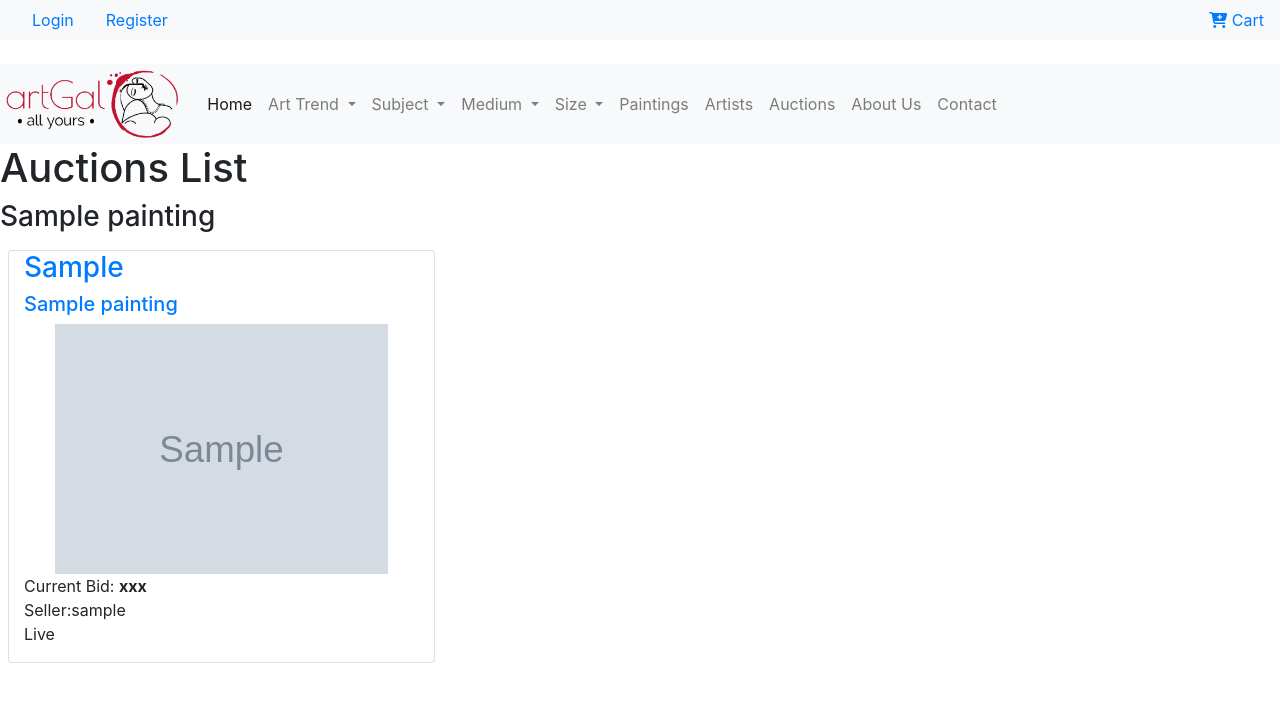
After one commit to ai-ionascu/artGallery, a Django app: page /auctions/ in a window 1280 px wide. The commit adds this page. Shown: the top 702 px of the page. Run offline with Django 3.2, Linux system fonts and the light colour scheme; tables that the repository leaves empty hold one stand-in row (values such as "Sample post"); grey boxes marked "Sample" are stand-in pictures; some libraries are stand-ins or nearby versions.

Commit message:
basic auctions list page created

```diff
--- /dev/null
+++ b/auction/templates/auction_item.html
@@ -0,0 +1,18 @@
+<br>
+    <div class="col-10 offset-1 offset-sm-0 col-sm-6 col-md-4 card m-2">
+        <h3><a href="{% url 'artist_detail' id=auction.painting.artist.id %}">{{ auction.painting.artist }}</a></h3>
+        <h5><a href="{% url 'paintings' %}{{ auction.painting.id }}">{{ auction.painting.name }}</a></h5>
+        {% if auction.painting.image %}
+        <a href="{% url 'paintings' %}{{ auction.painting.id }}">
+            <div style="background: url({{ auction.painting.image.url }}) center/contain no-repeat; height:250px;"></div>
+        </a>
+        {% endif %}
+            <div class="d-flex"><span>Current Bid: <strong>xxx</strong></span></div>
+            <div class="d-flex">Seller:<span> {{auction.seller}} </span></div>
+        {% if auction.is_active %}
+            <p>Live</p>
+        {% else %}
+            <p>Completed</p>
+        {% endif %}
+    </div>
+<br>
--- /dev/null
+++ b/auction/templates/auctions_list.html
@@ -0,0 +1,40 @@
+{% extends 'base.html' %}
+
+{% load bootstrap_tags %}
+
+{% block page_title %}Auctions Page{% endblock %}
+
+{% block page_heading %}
+{% if seller %}My Auctions
+{% else %}Auctions List
+{% endif %}
+{% endblock %}
+
+{% block page_content %}
+
+{% if seller %}
+    {% for oa in own_auctions %}
+        <h3>{{ oa.painting.name }}</h3>
+        <div class="container-fluid">
+            <div class="row">
+                {% include 'auction_item.html' with auction=oa %}
+            </div>
+        </div>
+    {% empty %}
+        <p>You don't have any open auction yet.</p>
+    {% endfor %}
+{% else %}
+    {% for a in auctions %}
+        <h3>{{ a.painting.name }}</h3>
+        <div class="container-fluid">
+            <div class="row">
+                {% include 'auction_item.html' with auction=a %}
+            </div>
+        </div>
+    {% empty %}
+        <p>There are no live auctions.</p>
+    {% endfor %}
+{% endif %}
+
+
+{% endblock %}
--- a/auction/urls.py
+++ b/auction/urls.py
@@ -1,9 +1,11 @@
 from django.conf.urls import url, include
-from auction.views import start_auction_view
+from auction.views import list_auctions_view, start_auction_view, detail_auction_view
 
 
 urlpatterns = [
-    # url(r'^$', list_auctions_view, name='auctions'),
+    url(r'^$', list_auctions_view, name='auctions'),
+    url(r'^user/(?P<seller>\d+)/$', list_auctions_view, name='my_auctions'),
     url( r'^start/$', start_auction_view, name='start_auction'),
+    url( r'^(?P<id>\d+)/$', detail_auction_view, name='auction_detail'),
 
 ]
--- a/auction/views.py
+++ b/auction/views.py
@@ -1,6 +1,8 @@
 from django.shortcuts import render, get_object_or_404, reverse, redirect
 from django.contrib.auth.decorators import login_required
 from django.contrib import messages
+from .models import Auction
+from paintings.models import Painting
 from .forms import AuctionForm
 import datetime
 
@@ -17,9 +19,25 @@ def start_auction_view(request):
             auction.seller = request.user
             auction.start_date = datetime.datetime.now()
             auction.save()
-
+            messages.success(request,'An auction for your painting has been successfully created.')
+            return redirect(reverse('index'))
+        else:
+            messages.error(request,"We couldn't create an auction for this painting.")
     else:
-
         auction_form = AuctionForm(request=request)
 
     return render (request, 'start_auction.html', {'auction_form' : auction_form})
+
+def list_auctions_view(request, seller=None):
+
+    auctions_list = Auction.objects.all()
+
+    if request.user.is_authenticated() and seller == request.user:
+        own_auctions_list = Auction.objects.filter(seller=request.user)
+        return render(request,  'auctions_list.html', {'own_auctions': own_auctions_list, 'seller': seller})
+
+    return render(request,  'auctions_list.html', {'auctions': auctions_list, 'seller': seller})
+
+def detail_auction_view(request, id=None):
+    auction = get_object_or_404(Auction, id=id)
+    return render(request, 'auction_detail.html', {'auction': auction})
--- a/templates/base.html
+++ b/templates/base.html
@@ -140,13 +140,14 @@
                 </a>
                 <div class="dropdown-menu" aria-labelledby="navbarDropdown">
                   <a class="dropdown-item" href="{% url 'start_auction' %}">Start Auction</a>
+                  <a class="dropdown-item" href="{% url 'my_auctions' seller=user.id%}">My Auctions</a>
                   <div class="dropdown-divider"></div>
-                  <a class="dropdown-item" href="#">All Auctions</a>
+                  <a class="dropdown-item" href="{% url 'auctions' %}">All Auctions</a>
                 </div>
               </li>
               {% else %}
               <li class="nav-item">
-                <a class="nav-link" href=" # " id="navbarDropdown" >Auctions</a>
+                <a class="nav-link" href=" {% url 'auctions' %} " id="navbarDropdown" >Auctions</a>
               </li>
               {% endif %}
 
```
